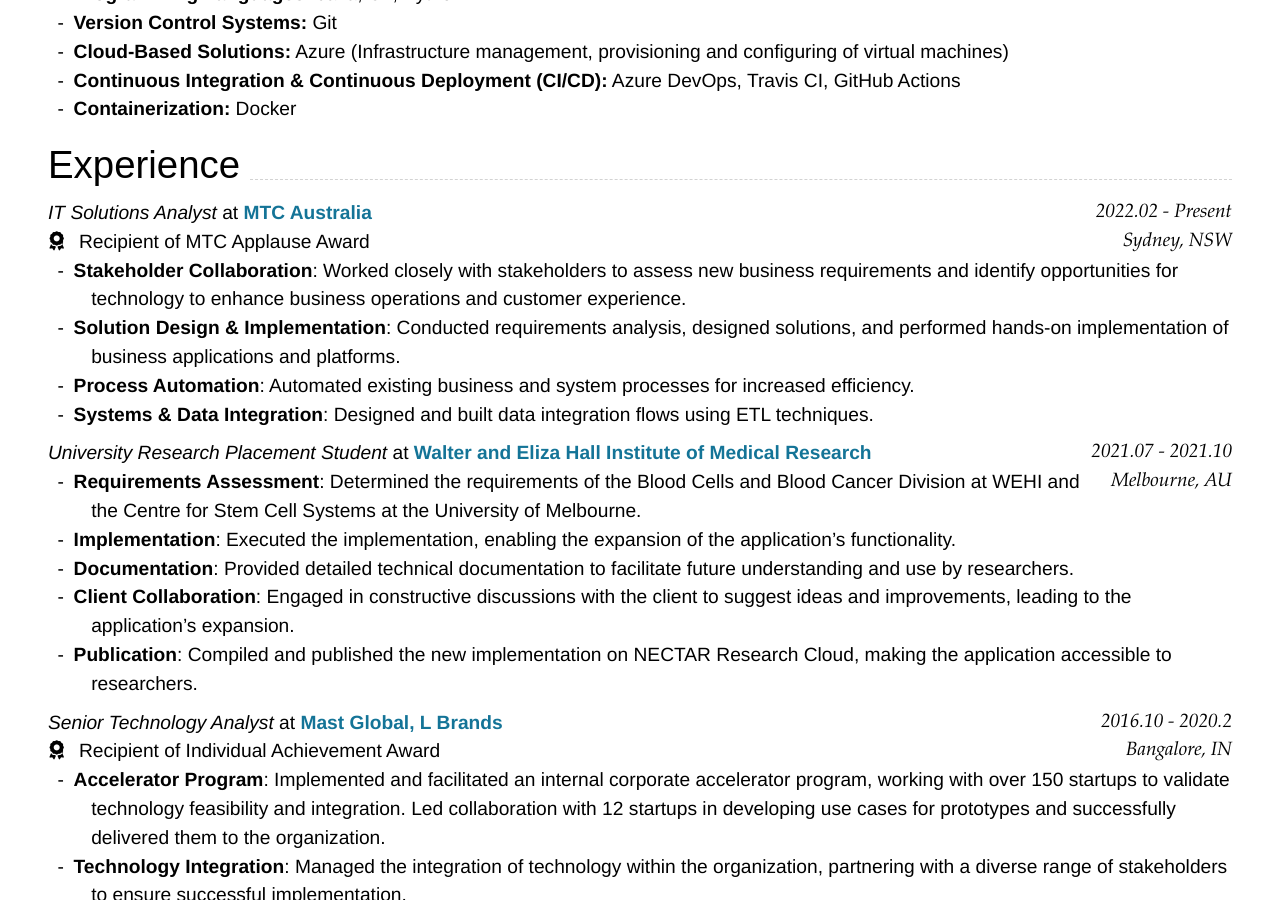
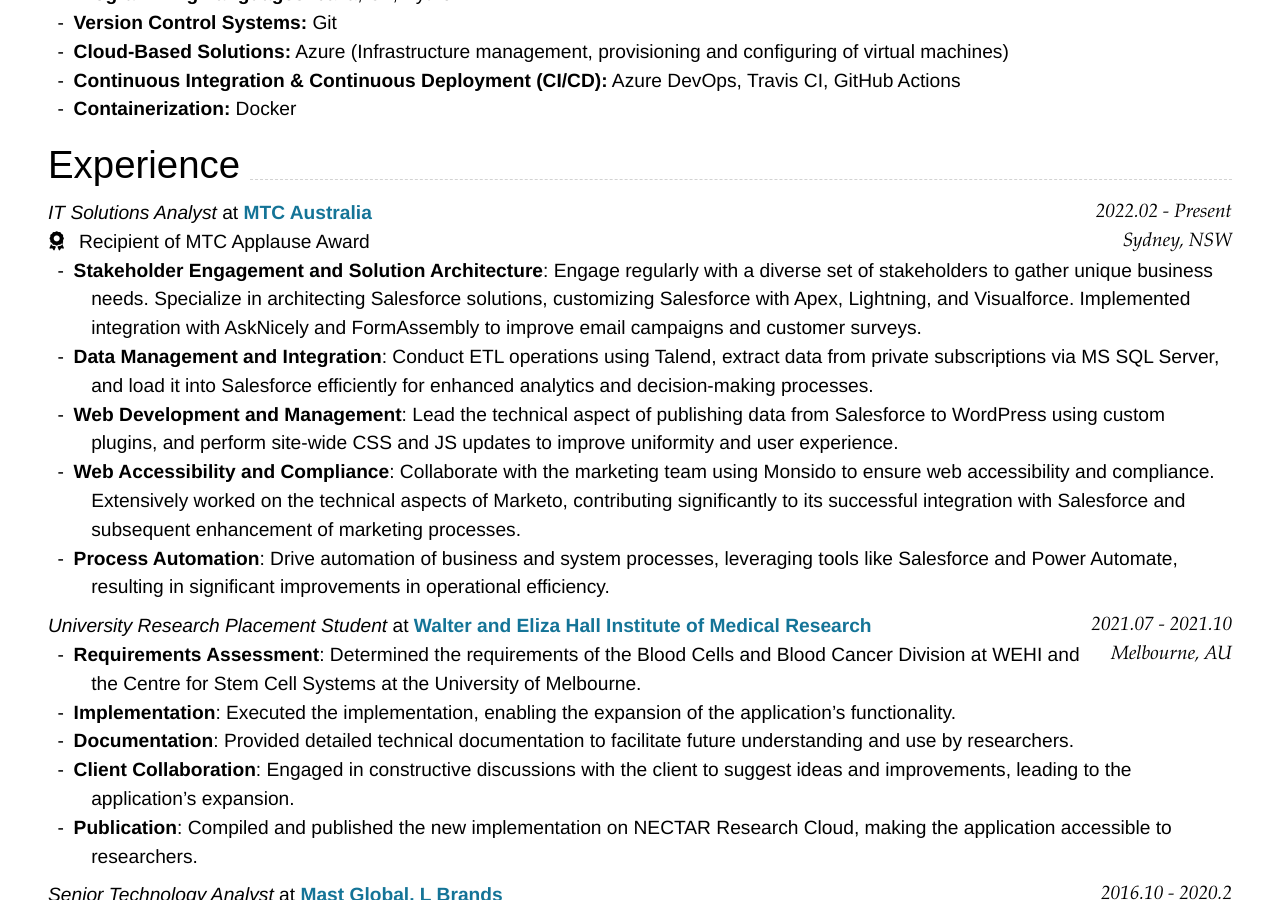
Before and after one commit to thedhanawada/me, a Jekyll site: the page built from index.md, in a window 1280 px wide and 900 px high, scrolled down 1126 px. Built offline with Jekyll 4.4.1, drawn with Linux system fonts in a browser that asks for light colours; nearby versions of some CDN libraries.

Commit message:
Update index.md

````diff
--- a/index.md
+++ b/index.md
@@ -93,12 +93,11 @@ Pondicherry, IN
 Sydney, NSW
 ```
 - <i class="fas fa-award"></i> Recipient of MTC Applause Award
-- **Stakeholder Collaboration**: Worked closely with stakeholders to assess new business requirements and identify opportunities for technology to enhance business operations and customer experience.
-- **Solution Design & Implementation**: Conducted requirements analysis, designed solutions, and performed hands-on implementation of business applications and platforms.
-- **Process Automation**: Automated existing business and system processes for increased efficiency.
-- **Systems & Data Integration**: Designed and built data integration flows using ETL techniques.
-
-
+- **Stakeholder Engagement and Solution Architecture**: Engage regularly with a diverse set of stakeholders to gather unique business needs. Specialize in architecting Salesforce solutions, customizing Salesforce with Apex, Lightning, and Visualforce. Implemented integration with AskNicely and FormAssembly to improve email campaigns and customer surveys.
+- **Data Management and Integration**: Conduct ETL operations using Talend, extract data from private subscriptions via MS SQL Server, and load it into Salesforce efficiently for enhanced analytics and decision-making processes.
+- **Web Development and Management**: Lead the technical aspect of publishing data from Salesforce to WordPress using custom plugins, and perform site-wide CSS and JS updates to improve uniformity and user experience.
+- **Web Accessibility and Compliance**: Collaborate with the marketing team using Monsido to ensure web accessibility and compliance. Extensively worked on the technical aspects of Marketo, contributing significantly to its successful integration with Salesforce and subsequent enhancement of marketing processes.
+- **Process Automation**: Drive automation of business and system processes, leveraging tools like Salesforce and Power Automate, resulting in significant improvements in operational efficiency.
 
 ### <sub>_University Research Placement Student_ at </sub> **[Walter and Eliza Hall Institute of Medical Research](https://www.wehi.edu.au/){:target="_blank"}** `2021.07 - 2021.10`
 ```
````
